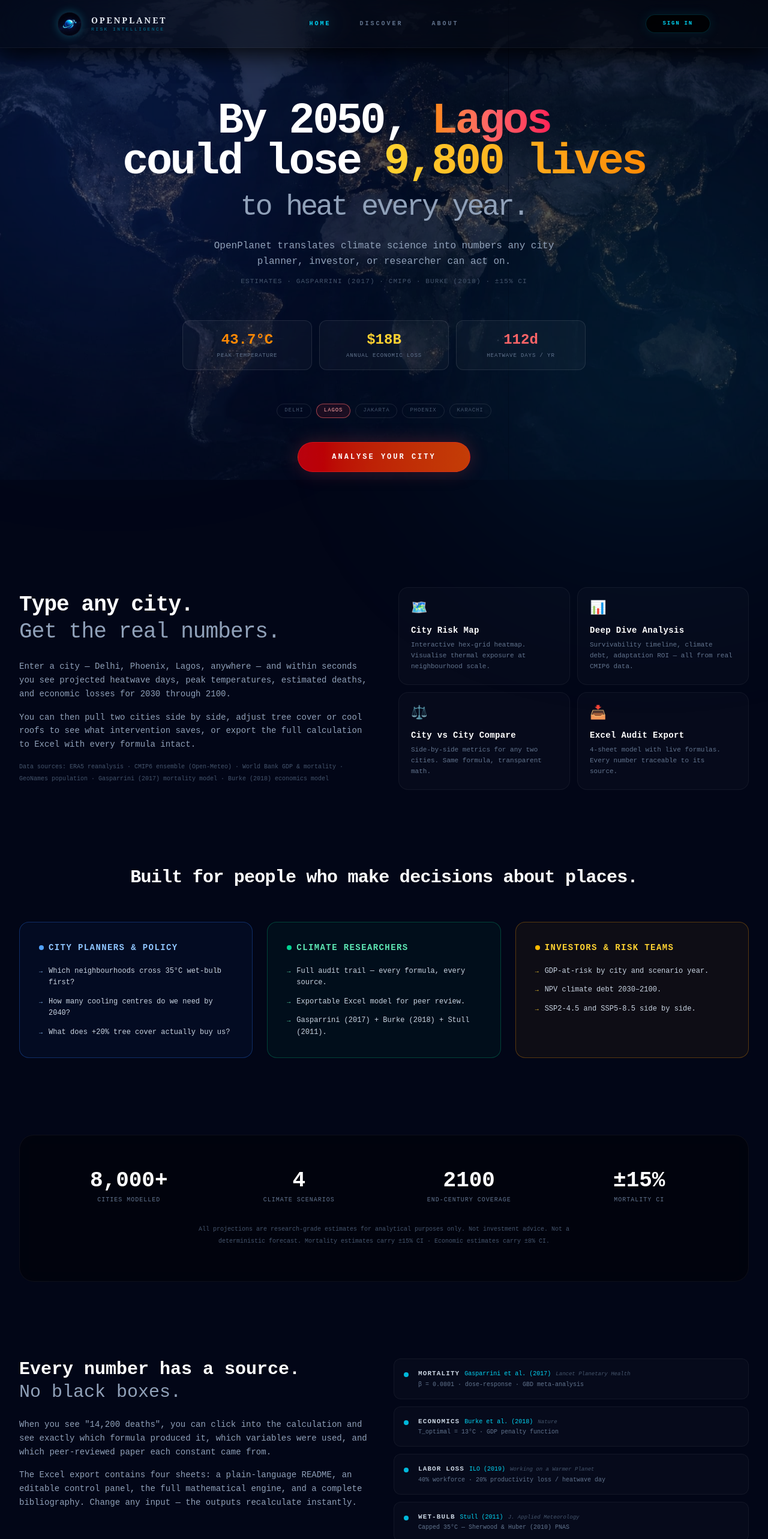
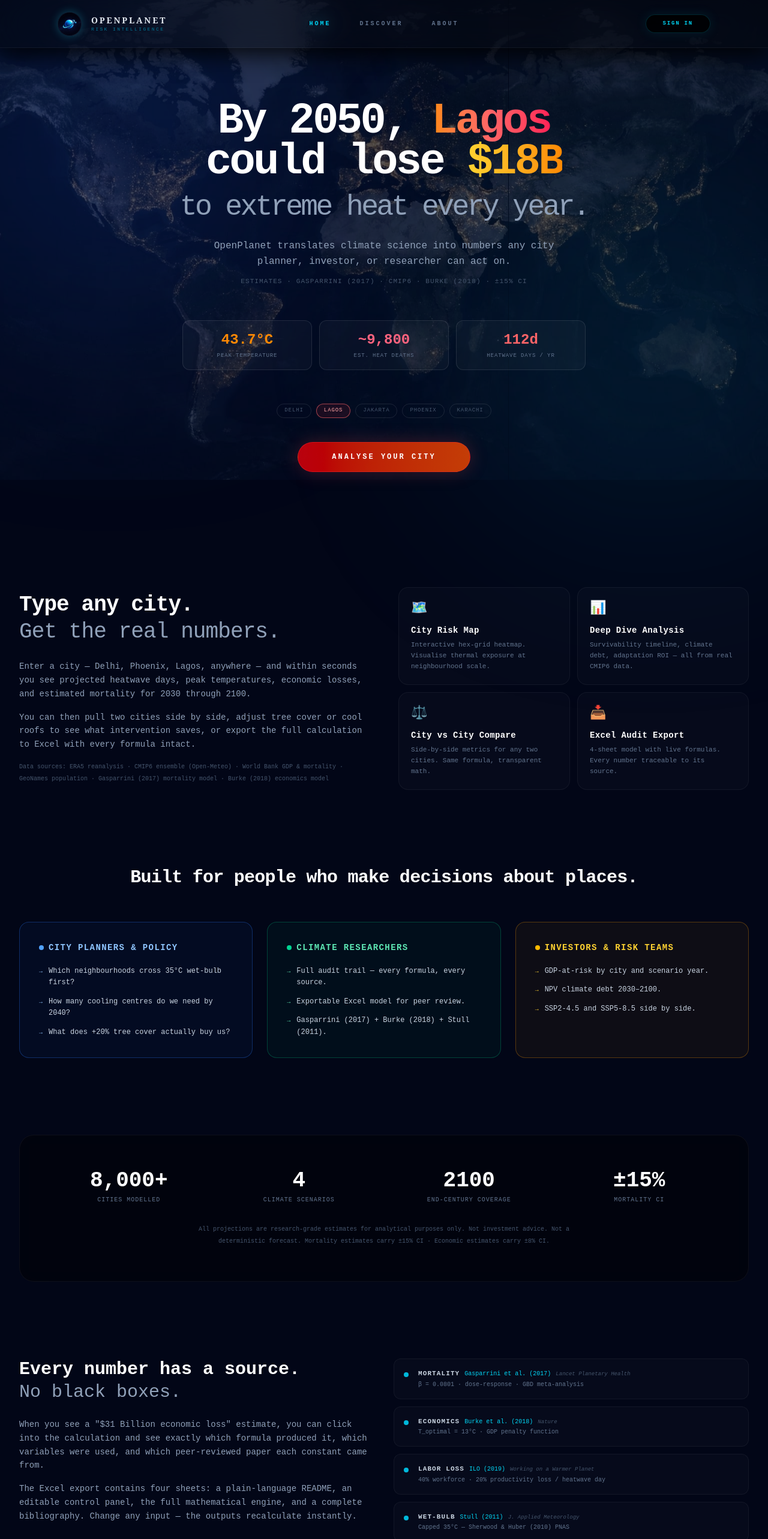
Before and after one commit to aakash029-coder/openplanet-climate, a Next.js app in the folder frontend/: page / in a window 1280 px wide. Shown: the top 2566 px of the page at 60% size. Built offline with nearby package versions, Linux system fonts and the light colour scheme; no server answers.

Commit message:
Initial commit for Vercel

```diff
--- a/frontend/src/app/page.tsx
+++ b/frontend/src/app/page.tsx
@@ -74,7 +74,7 @@ export default function HomePage() {
         {/* ── 1. HERO ── */}
         <section className="w-full min-h-[92vh] flex flex-col items-center justify-center text-center relative z-10 pt-24 pb-16 md:pt-32">
 
-          {/* Main headline — human, not technical */}
+          {/* Main headline — Wall Street Hook */}
           <h1 className="text-4xl md:text-[72px] font-extrabold tracking-tighter mb-4 md:mb-6 leading-[0.95] max-w-4xl mx-auto">
             <span className="text-white">By {city.year}, </span>
             <span className="text-transparent bg-clip-text bg-gradient-to-r from-orange-400 via-red-400 to-rose-500">
@@ -83,11 +83,11 @@ export default function HomePage() {
             <br />
             <span className="text-white">could lose </span>
             <span className="text-transparent bg-clip-text bg-gradient-to-r from-amber-300 to-orange-400">
-              {city.deaths.toLocaleString()} lives
+              {city.loss}
             </span>
             <br />
             <span className="text-slate-400 font-light text-3xl md:text-5xl">
-              to heat every year.
+              to extreme heat every year.
             </span>
           </h1>
 
@@ -104,7 +104,7 @@ export default function HomePage() {
           <div className="w-full max-w-2xl grid grid-cols-3 gap-3 mb-10 md:mb-14">
             {[
               { label: 'Peak temperature', value: `${city.temp}°C`, color: 'text-orange-400' },
-              { label: 'Annual economic loss', value: city.loss, color: 'text-amber-300' },
+              { label: 'Est. Heat Deaths', value: `~${city.deaths.toLocaleString()}`, color: 'text-rose-400' },
               { label: 'Heatwave days / yr', value: `${city.hw}d`, color: 'text-red-400' },
             ].map(s => (
               <div key={s.label} className="bg-white/[0.03] border border-white/10 rounded-xl p-3 md:p-4 text-center">
@@ -151,8 +151,8 @@ export default function HomePage() {
             <div className="space-y-4 text-sm text-slate-400 font-light leading-relaxed">
               <p>
                 Enter a city — Delhi, Phoenix, Lagos, anywhere — and within seconds you see
-                projected heatwave days, peak temperatures, estimated deaths, and
-                economic losses for 2030 through 2100.
+                projected heatwave days, peak temperatures, economic losses, and estimated
+                mortality for 2030 through 2100.
               </p>
               <p>
                 You can then pull two cities side by side, adjust tree cover or
@@ -287,7 +287,7 @@ export default function HomePage() {
               <span className="text-slate-400 font-light">No black boxes.</span>
             </h2>
             <p className="text-sm text-slate-400 leading-relaxed mb-4">
-              When you see "14,200 deaths", you can click into the calculation
+              When you see a "$31 Billion economic loss" estimate, you can click into the calculation
               and see exactly which formula produced it, which variables were used,
               and which peer-reviewed paper each constant came from.
             </p>
```
